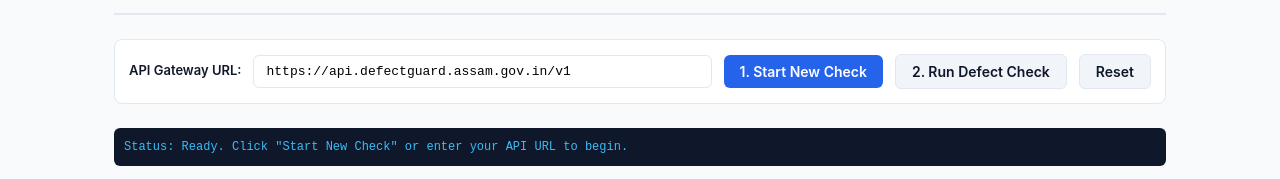
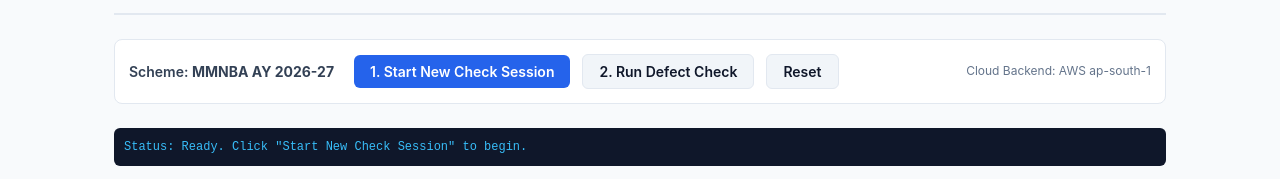
Before and after one commit to antarjit-das/defect-guard, a plain HTML site: page frontend/index.html in a window 1280 px wide. Shown: the part 84-263 px from the top of the page. Drawn offline with Linux system fonts and the light colour scheme.

Commit message:
style(frontend): make API Gateway URL fixed and remove debug input from UI

```diff
--- a/frontend/index.html
+++ b/frontend/index.html
@@ -89,16 +89,18 @@
     <div id="packet-status-badge" class="badge badge-risky">DRAFT</div>
   </header>
 
-  <!-- AWS API Gateway Configuration & Actions -->
+  <!-- Application Action Controls -->
   <div class="control-bar">
-    <label style="font-weight: 600; font-size: 13px;">API Gateway URL:</label>
-    <input type="text" id="api-base-url" class="api-endpoint-input" value="https://api.defectguard.assam.gov.in/v1" placeholder="https://<api-id>.execute-api.ap-south-1.amazonaws.com/v1" />
-    <button id="btn-create-packet" onclick="createNewPacket()">1. Start New Check</button>
+    <div style="font-weight: 600; font-size: 14px; color: #334155; margin-right: 8px;">
+      Scheme: <strong>MMNBA AY 2026-27</strong>
+    </div>
+    <button id="btn-create-packet" onclick="createNewPacket()">1. Start New Check Session</button>
     <button id="btn-run-check" class="secondary" onclick="triggerDefectCheck()" disabled>2. Run Defect Check</button>
     <button id="btn-reset" class="secondary" onclick="resetApp()">Reset</button>
+    <span style="font-size: 12px; color: var(--muted); margin-left: auto;">Cloud Backend: AWS ap-south-1</span>
   </div>
 
-  <div id="log-box" class="status-log">Status: Ready. Click "Start New Check" or enter your API URL to begin.</div>
+  <div id="log-box" class="status-log">Status: Ready. Click "Start New Check Session" to begin.</div>
 
   <div class="grid-2">
     <!-- Document Upload Slots with Real Dropzones -->
@@ -183,6 +185,10 @@
   </div>
 
   <script>
+    // Fixed AWS HTTP API Gateway Base URL
+    // Can be overridden via window.DEFECT_GUARD_API_URL or environment variable in production
+    const DEFAULT_API_BASE_URL = window.DEFECT_GUARD_API_URL || "https://api.defectguard.assam.gov.in/v1";
+
     let activePacketId = null;
     let uploadedDocsCount = 0;
     let pollInterval = null;
@@ -193,7 +199,7 @@
     }
 
     function getApiBase() {
-      return document.getElementById('api-base-url').value.trim().replace(/\/+$/, '');
+      return DEFAULT_API_BASE_URL.replace(/\/+$/, '');
     }
 
     // --- 1. POST /packets ---
```
